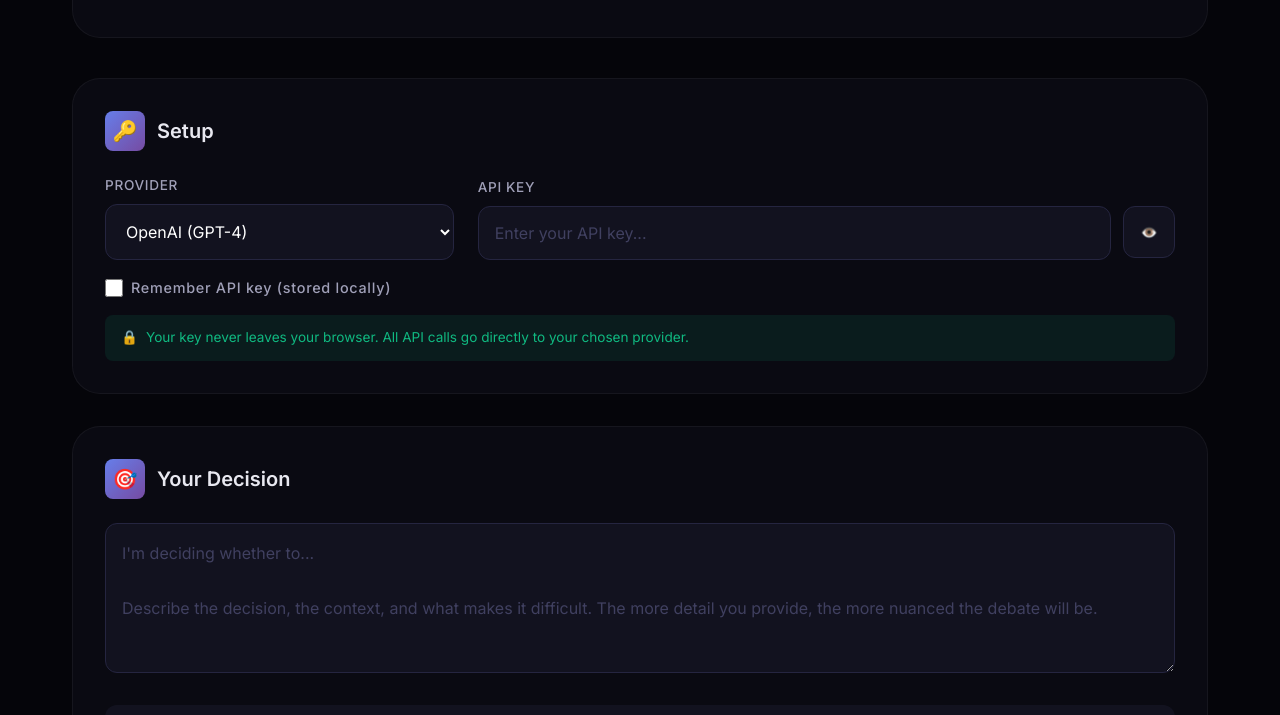
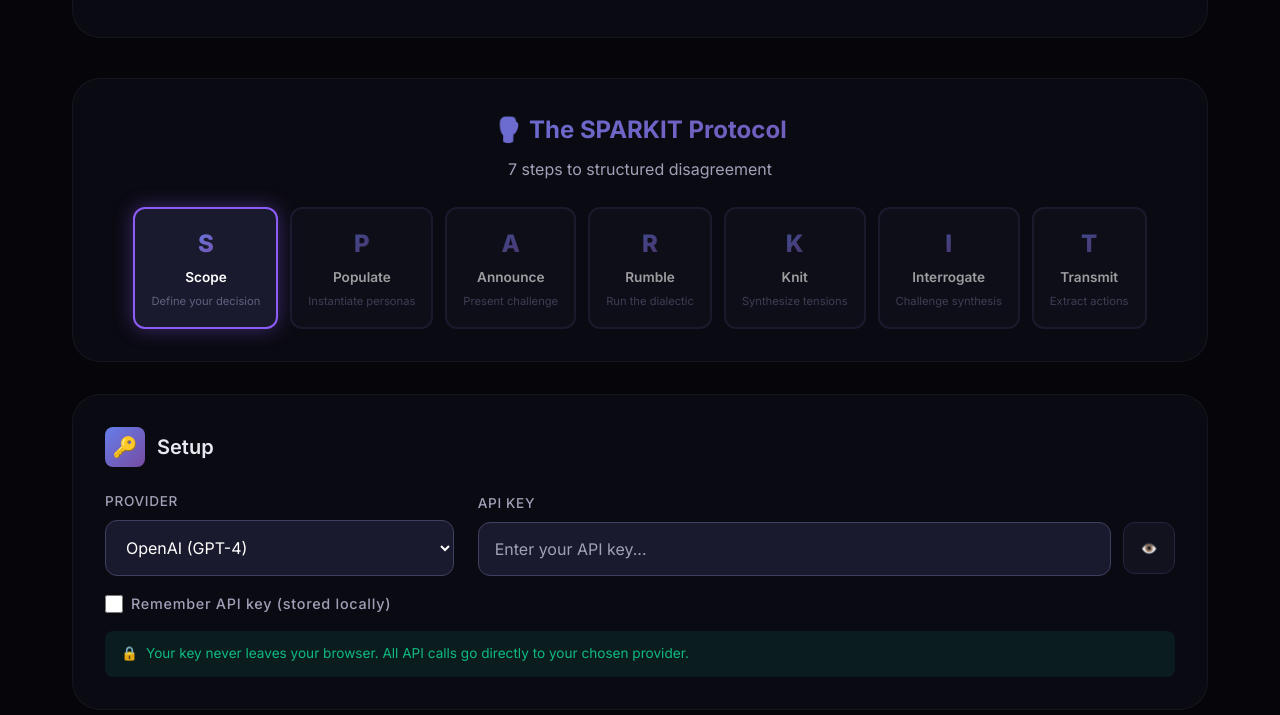
Before and after one commit to synthanai/spar-kit, a website: page index.html in a window 1280 px wide. Shown: the part 1491-2206 px from the top of the page. Drawn offline with Linux system fonts and the light colour scheme.

Commit message:
refactor(html): Universal methodology reframe + UI polish
SPAR Reframe:
- Hero quote: 'The problem isn't AI — the problem is isolated reasoning'
- Added mode note: works with humans, AI, or both
- Added SPAR acronym definition cards (S-P-A-R)
- Updated meta/OG descriptions to be mode-agnostic
- Changed 'Core Insight' to 'What SPAR Produces'

UI Polish:
- Improved input field contrast (stardust bg, smoke border)
- Focus state now uses meteor background
- Fixed compass grid row height for better proportions
- Moved keyboard hint below compass tensions

Aligns with MANIFESTO.md: AI is one application mode, not the methodology itself.

```diff
--- a/index.html
+++ b/index.html
@@ -464,8 +464,8 @@
         textarea {
             width: 100%;
             padding: var(--space-4);
-            background: var(--nebula);
-            border: 1px solid var(--meteor);
+            background: var(--stardust);
+            border: 1px solid var(--smoke);
             border-radius: var(--radius-md);
             color: var(--pure);
             font-family: inherit;
@@ -479,11 +479,12 @@
             outline: none;
             border-color: var(--accent);
             box-shadow: 0 0 0 3px var(--accent-glow);
+            background: var(--meteor);
         }
 
         input::placeholder,
         textarea::placeholder {
-            color: var(--smoke);
+            color: var(--mist);
         }
 
         .api-row {
@@ -581,6 +582,115 @@
             background: var(--accent);
             color: var(--pure);
             border-color: var(--accent);
+        }
+
+        /* ============================================
+           SPARKIT PROTOCOL STEPS
+           ============================================ */
+
+        .protocol-section {
+            text-align: center;
+            margin-bottom: var(--space-8);
+            padding: var(--space-8);
+            background: var(--cosmos);
+            border: 1px solid rgba(255, 255, 255, 0.05);
+            border-radius: var(--radius-xl);
+        }
+
+        .protocol-title {
+            font-size: 1.5rem;
+            font-weight: 700;
+            margin-bottom: var(--space-2);
+            background: var(--gradient-hero);
+            -webkit-background-clip: text;
+            -webkit-text-fill-color: transparent;
+            background-clip: text;
+        }
+
+        .protocol-subtitle {
+            font-size: 1rem;
+            color: var(--mist);
+            margin-bottom: var(--space-6);
+        }
+
+        .protocol-steps {
+            display: flex;
+            justify-content: center;
+            flex-wrap: wrap;
+            gap: var(--space-3);
+        }
+
+        .protocol-step {
+            display: flex;
+            flex-direction: column;
+            align-items: center;
+            padding: var(--space-4);
+            background: var(--nebula);
+            border: 2px solid var(--meteor);
+            border-radius: var(--radius-md);
+            min-width: 100px;
+            transition: all var(--duration-normal) var(--ease-out);
+            opacity: 0.6;
+        }
+
+        .protocol-step.active {
+            border-color: var(--accent);
+            background: var(--stardust);
+            opacity: 1;
+            box-shadow: 0 0 20px var(--accent-glow);
+        }
+
+        .protocol-step.completed {
+            border-color: var(--east);
+            opacity: 1;
+        }
+
+        .protocol-step.completed .step-letter {
+            background: var(--gradient-east);
+        }
+
+        .step-letter {
+            font-size: 1.5rem;
+            font-weight: 800;
+            background: var(--gradient-hero);
+            -webkit-background-clip: text;
+            -webkit-text-fill-color: transparent;
+            background-clip: text;
+        }
+
+        .step-name {
+            font-size: 0.85rem;
+            font-weight: 600;
+            color: var(--pure);
+            margin: var(--space-1) 0;
+        }
+
+        .step-desc {
+            font-size: 0.7rem;
+            color: var(--fog);
+        }
+
+        @media (max-width: 768px) {
+            .protocol-steps {
+                gap: var(--space-2);
+            }
+
+            .protocol-step {
+                min-width: 70px;
+                padding: var(--space-2);
+            }
+
+            .step-letter {
+                font-size: 1.2rem;
+            }
+
+            .step-name {
+                font-size: 0.75rem;
+            }
+
+            .step-desc {
+                display: none;
+            }
         }
 
         /* ============================================
@@ -1542,6 +1652,49 @@
                     <h4 data-i18n="insight-4-title">✅ Decisions You Can Stand Behind</h4>
                     <p data-i18n="insight-4-desc">Not sophisticated confirmation. Choices forged through challenge, not
                         comfort.</p>
+                </div>
+            </div>
+        </section>
+
+        <!-- SPARKIT Protocol Steps -->
+        <section class="protocol-section" id="protocol">
+            <h2 class="protocol-title">🥊 The SPARKIT Protocol</h2>
+            <p class="protocol-subtitle">7 steps to structured disagreement</p>
+            <div class="protocol-steps">
+                <div class="protocol-step active" data-step="S">
+                    <span class="step-letter">S</span>
+                    <span class="step-name">Scope</span>
+                    <span class="step-desc">Define your decision</span>
+                </div>
+                <div class="protocol-step" data-step="P">
+                    <span class="step-letter">P</span>
+                    <span class="step-name">Populate</span>
+                    <span class="step-desc">Instantiate personas</span>
+                </div>
+                <div class="protocol-step" data-step="A">
+                    <span class="step-letter">A</span>
+                    <span class="step-name">Announce</span>
+                    <span class="step-desc">Present challenge</span>
+                </div>
+                <div class="protocol-step" data-step="R">
+                    <span class="step-letter">R</span>
+                    <span class="step-name">Rumble</span>
+                    <span class="step-desc">Run the dialectic</span>
+                </div>
+                <div class="protocol-step" data-step="K">
+                    <span class="step-letter">K</span>
+                    <span class="step-name">Knit</span>
+                    <span class="step-desc">Synthesize tensions</span>
+                </div>
+                <div class="protocol-step" data-step="I">
+                    <span class="step-letter">I</span>
+                    <span class="step-name">Interrogate</span>
+                    <span class="step-desc">Challenge synthesis</span>
+                </div>
+                <div class="protocol-step" data-step="T">
+                    <span class="step-letter">T</span>
+                    <span class="step-name">Transmit</span>
+                    <span class="step-desc">Extract actions</span>
                 </div>
             </div>
         </section>
```
